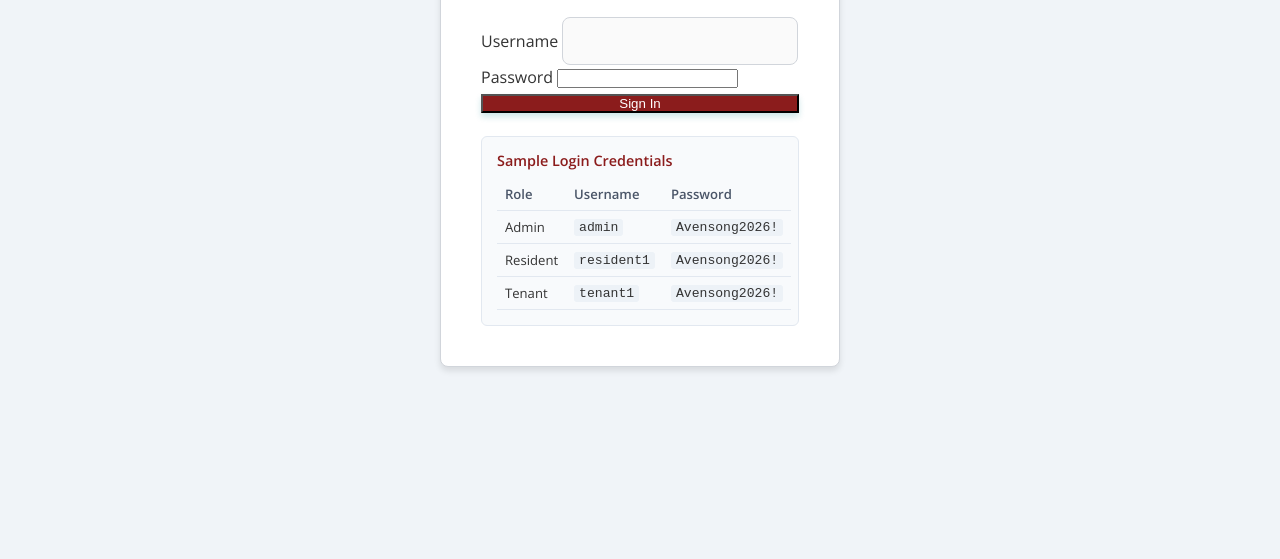
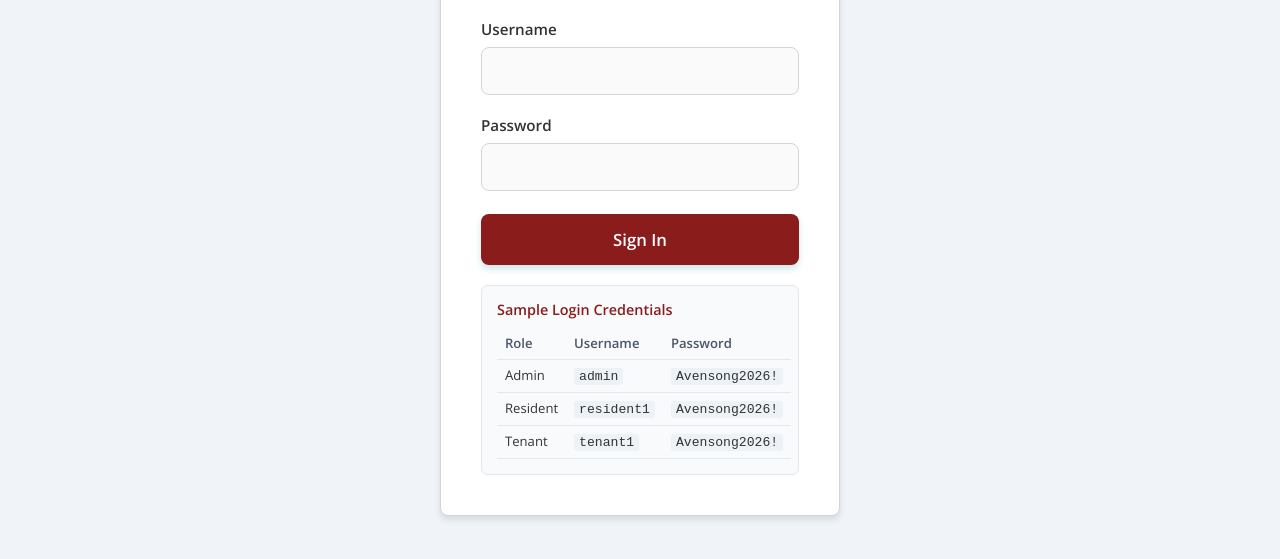
Before and after one commit to KarthicDasari/avensong, a website: page webapp/public/admin-login.html in a window 1280 px wide. Shown: the part 317-876 px from the top of the page. Before the commit the page ends 800 px from the top, so only its background shows below. Drawn offline with nearby package versions, Linux system fonts and the light colour scheme.

Commit message:
fix: properly style admin login form inputs and button

```diff
--- a/webapp/public/admin-login.html
+++ b/webapp/public/admin-login.html
@@ -33,6 +33,59 @@
             font-size: 14px;
             margin-bottom: 15px;
             display: none;
+        }
+
+        .form-group {
+            margin-bottom: 18px;
+        }
+
+        .form-group label {
+            display: block;
+            margin-bottom: 6px;
+            font-weight: 600;
+            color: #333;
+            font-size: 0.95rem;
+        }
+
+        .form-group input {
+            width: 100%;
+            padding: 0.75rem 1rem;
+            font-size: 1rem;
+            font-family: inherit;
+            border: 1px solid #d1d5db;
+            border-radius: 8px;
+            background: #fafafa;
+            color: #333;
+            transition: 0.25s ease;
+            box-sizing: border-box;
+        }
+
+        .form-group input:focus {
+            outline: none;
+            border-color: #8b1c1c;
+            box-shadow: 0 0 0 3px rgba(139, 28, 28, 0.2);
+            background: #fff;
+        }
+
+        #loginForm button {
+            width: 100%;
+            padding: 0.85rem 1.5rem;
+            font-size: 1.05rem;
+            font-family: inherit;
+            font-weight: 600;
+            background: #8b1c1c;
+            color: #fff;
+            border: none;
+            border-radius: 8px;
+            cursor: pointer;
+            transition: 0.25s ease;
+            margin-top: 5px;
+        }
+
+        #loginForm button:hover {
+            background: #6f1616;
+            transform: translateY(-1px);
+            box-shadow: 0 4px 8px rgba(139, 28, 28, 0.3);
         }
     </style>
 </head>
```
